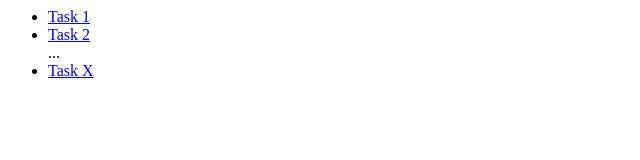
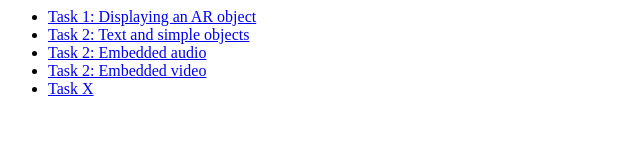
Before and after one commit to Martzi/Martzi.github.io, a plain HTML site: page index.html in a window 1280 px wide. Shown: the whole page, without its empty margins (0-640 px from the left). Drawn offline with Linux system fonts and the light colour scheme.

Commit message:
updated index.html

```diff
--- a/index.html
+++ b/index.html
@@ -5,10 +5,12 @@
 <body>
     <ul>
         <!-- navigation to the solutions of tasks -->
-        <li><a href="SmartCity-AR/task1.html">Task 1</a></li>
-        <li><a href="SmartCity-AR/task2.html">Task 2</a></li>
+        <li><a href="SmartCity-AR/01_display_AR_obj.html">Task 1: Displaying an AR object</a></li>
+        <li><a href="SmartCity-AR/02_complex_obj.html">Task 2: Text and simple objects</a></li>
+        <li><a href="SmartCity-AR/03_embedded_audio.html">Task 2: Embedded audio</a></li>
+        <li><a href="SmartCity-AR/04_embedded_video.html">Task 2: Embedded video</a></li>
 
-        ...
+
         <li><a href="SmartCity-AR/taskX.html">Task X</a></li>
     </ul>
 </body>
```
